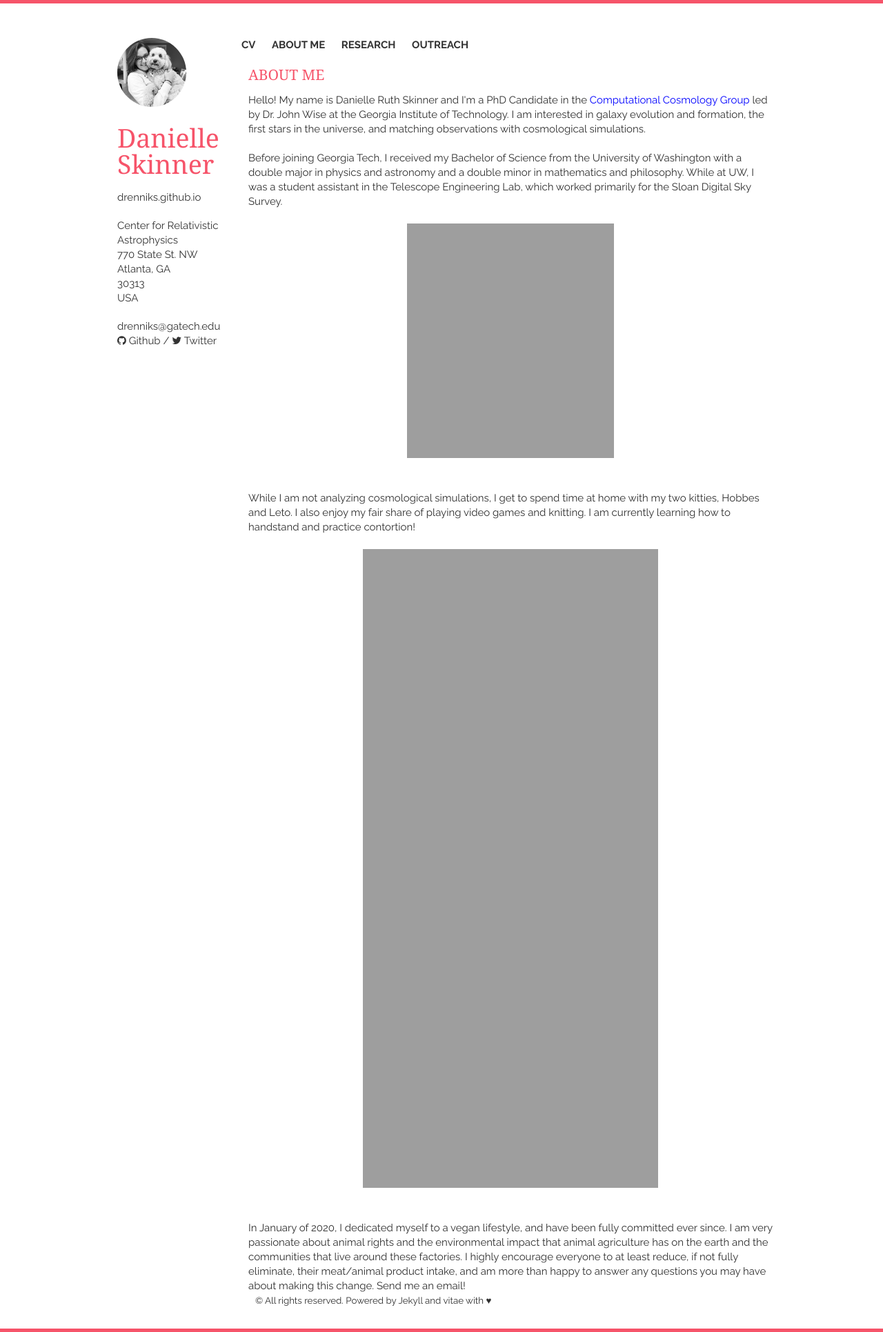
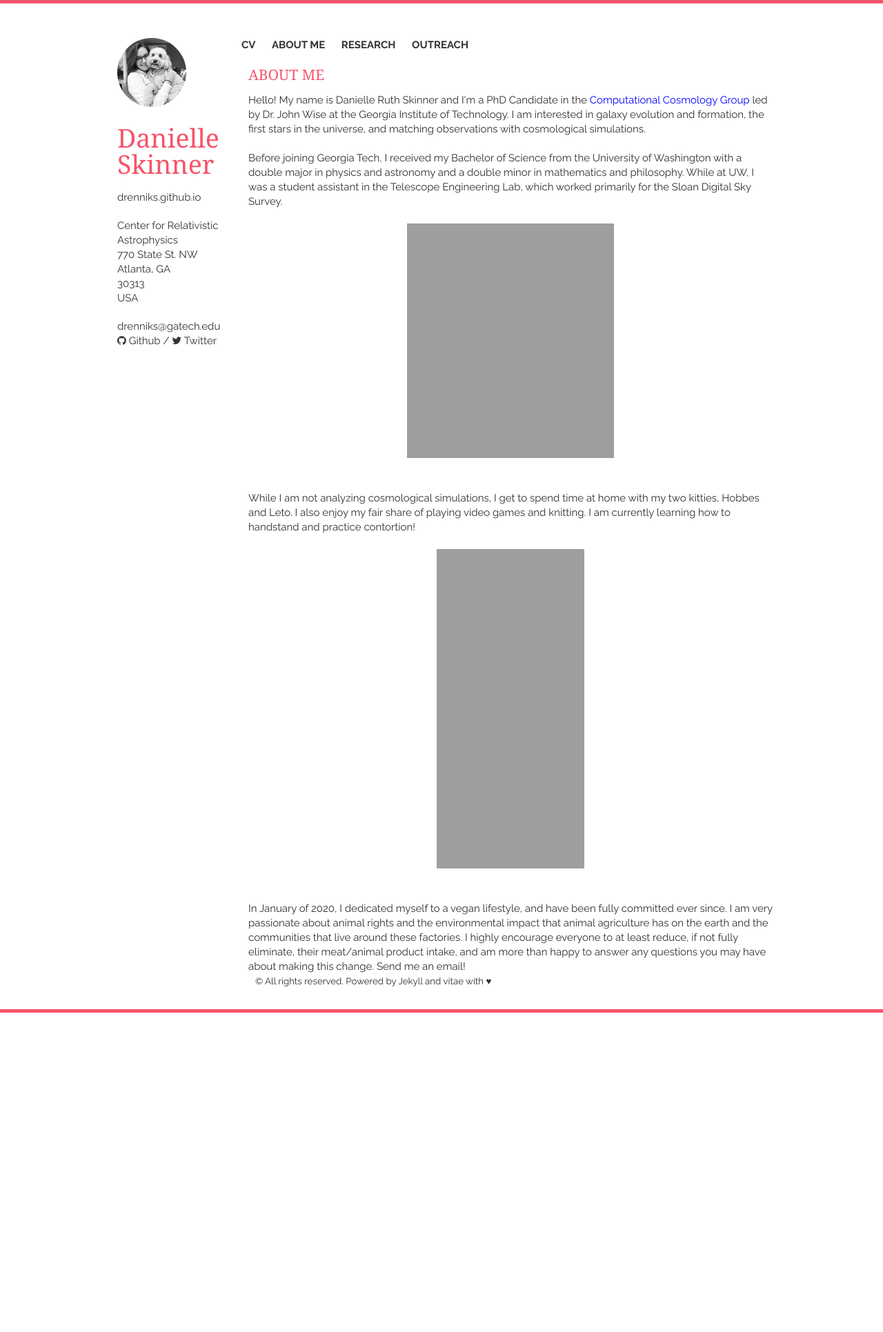
Before and after one commit to drenniks/drenniks.github.io, a Jekyll site: the page built from aboutme/index.html, in a window 1280 px wide. Shown: the whole page at 69% size. Built offline with Jekyll 4.4.1, drawn with Linux system fonts in a browser that asks for light colours; nearby versions of some CDN libraries; after the commit the page ends 1468 px from its top, so only the background shows below that.

Commit message:
Adjusting pic

```diff
--- a/_includes/aboutme.html
+++ b/_includes/aboutme.html
@@ -23,7 +23,7 @@
     <br>
     <br>
 
-    <div style="text-align:center"><img src="https://drenniks.github.io/static/img/handstand.PNG" width="428" height="926"></div>
+    <div style="text-align:center"><img src="https://drenniks.github.io/static/img/handstand.PNG" width="214" height="463"></div>
 
     <br>
     <br>
```
